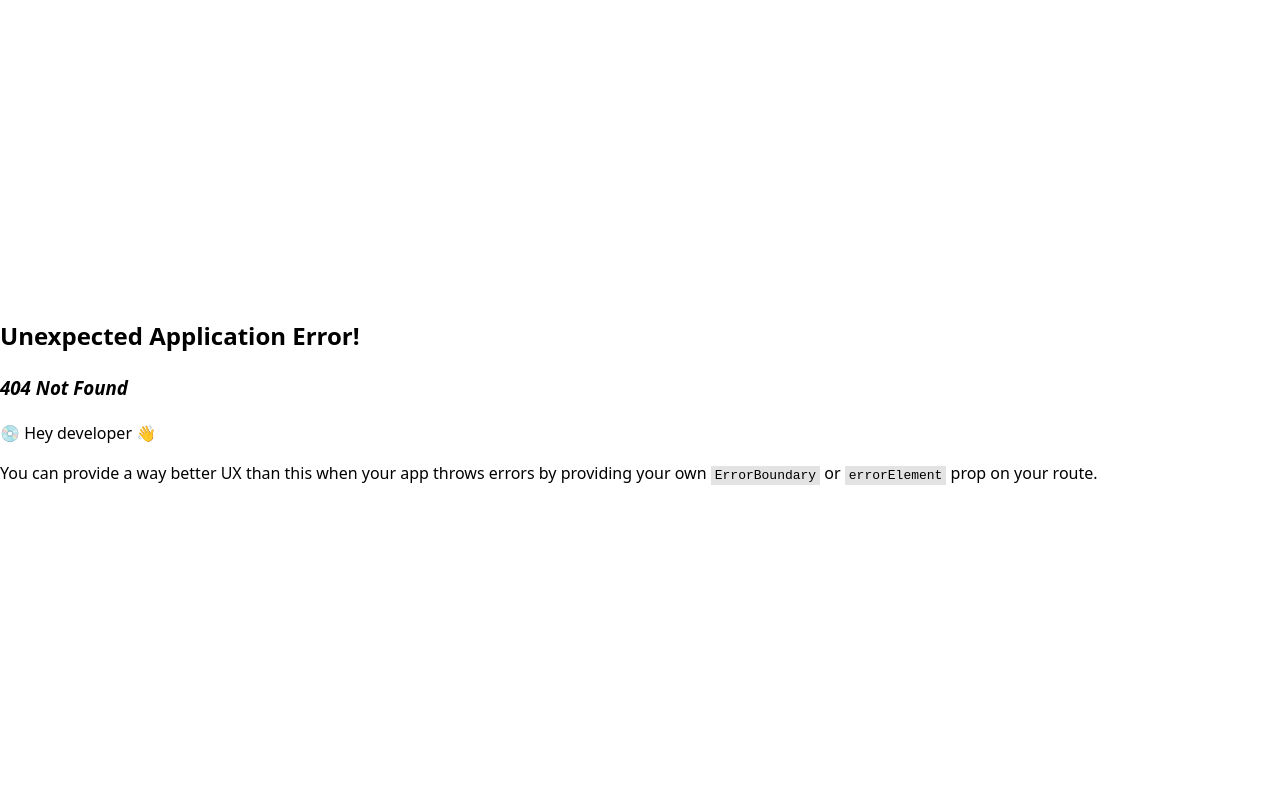
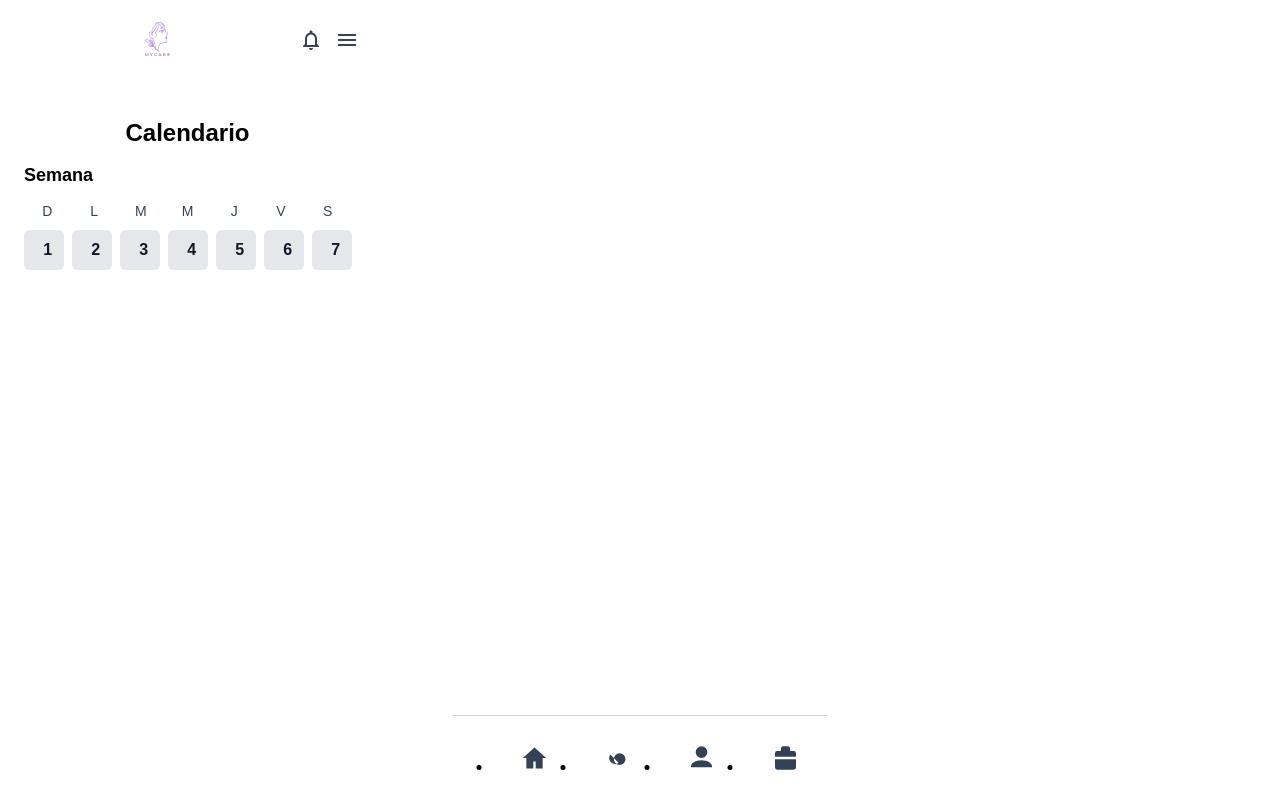
Before and after one commit to mowsix/MyCare, a React (Vite) app: page /calendar in a window 1280 px wide. Before the commit this address had no page. Built offline with nearby package versions, Linux system fonts and the light colour scheme.

Commit message:
calendario

```diff
--- a/src/app/routes/index.tsx
+++ b/src/app/routes/index.tsx
@@ -9,6 +9,7 @@ import Meds from "../../pages/meds/Meds";
 import Routine from "../../pages/routine/CreateRoutine";
 import Skin from "../../pages/skin/Skin";
 import Hair from "../../pages/hair/Hair";
+import Calendar from "../../pages/calendar/Calendar";
 
 
 export const router = createBrowserRouter([
@@ -24,6 +25,7 @@ export const router = createBrowserRouter([
       { path: "routine", element: <Routine /> },
       { path: "skin", element: <Skin /> },
       { path: "hair", element: <Hair /> },
+      { path: "calendar", element: <Calendar /> },
     ],
   },
 ]);
--- /dev/null
+++ b/src/components/BottomNav.module.scss
@@ -0,0 +1,33 @@
+$mobile-max: 375px;
+$ink-700: #334155;
+$ink-900: #0f172a;
+
+.nav {
+  position: fixed;
+  left: 50%;
+  bottom: 0;
+  transform: translateX(-50%);
+  width: 100%;
+  max-width: $mobile-max;
+  background: #ffffff;
+  border-top: 1px solid #d1d5db;
+  z-index: 50;
+
+  ul { display: grid; grid-template-columns: repeat(4, 1fr); }
+}
+
+.tab {
+  display: grid;
+  place-items: center;
+  padding: 12px 0;
+  text-decoration: none;
+
+  svg { width: 28px; height: 28px; color: $ink-700; }
+}
+
+.active {
+  background: #e5e7eb;
+  border-top: 2px solid $ink-900;
+
+  svg { color: $ink-900; }
+}
--- /dev/null
+++ b/src/components/BottomNav.tsx
@@ -0,0 +1,46 @@
+import React from "react";
+import { NavLink } from "react-router-dom";
+import s from "./BottomNav.module.scss";
+
+/* Iconos inline */
+const HomeIcon = (p: React.SVGProps<SVGSVGElement>) => (
+  <svg viewBox="0 0 24 24" {...p}><path fill="currentColor" d="M12 3 2 12h3v9h6v-6h2v6h6v-9h3Z"/></svg>
+);
+const PillIcon = (p: React.SVGProps<SVGSVGElement>) => (
+  <svg viewBox="0 0 24 24" {...p}><path fill="currentColor" d="M4 12a5 5 0 0 0 8 4l-7-7a4.98 4.98 0 0 0-1 3Zm9-4a5 5 0 1 1 0 10 5 5 0 0 1 0-10Zm-6.5.5 7 7"/></svg>
+);
+const UserIcon = (p: React.SVGProps<SVGSVGElement>) => (
+  <svg viewBox="0 0 24 24" {...p}><path fill="currentColor" d="M12 12a5 5 0 1 0-5-5 5 5 0 0 0 5 5Zm0 2c-5 0-9 2.5-9 5v1h18v-1c0-2.5-4-5-9-5Z"/></svg>
+);
+const KitIcon = (p: React.SVGProps<SVGSVGElement>) => (
+  <svg viewBox="0 0 24 24" {...p}><path fill="currentColor" d="M8 6V4a2 2 0 0 1 2-2h4a2 2 0 0 1 2 2v2h3a2 2 0 0 1 2 2v3H3V8a2 2 0 0 1 2-2h3Zm2-2h4v2h-4V4Zm-7 9h18v7a2 2 0 0 1-2 2H5a2 2 0 0 1-2-2v-7Zm9 1h2v3h3v2h-3v3h-2v-3H7v-2h5v-3Z"/></svg>
+);
+
+export default function BottomNav() {
+  return (
+    <nav className={s.nav} aria-label="Navegación inferior">
+      <ul>
+        <li>
+          <NavLink to="/home" end className={({isActive}) => `${s.tab} ${isActive ? s.active : ""}`}>
+            <HomeIcon />
+          </NavLink>
+        </li>
+        <li>
+          <NavLink to="/meds" className={({isActive}) => `${s.tab} ${isActive ? s.active : ""}`}>
+            <PillIcon />
+          </NavLink>
+        </li>
+        <li>
+          <NavLink to="/hair" className={({isActive}) => `${s.tab} ${isActive ? s.active : ""}`}>
+            <UserIcon />
+          </NavLink>
+        </li>
+        <li>
+          <NavLink to="/skin" className={({isActive}) => `${s.tab} ${isActive ? s.active : ""}`}>
+            <KitIcon />
+          </NavLink>
+        </li>
+      </ul>
+    </nav>
+  );
+}
--- /dev/null
+++ b/src/pages/calendar/Calendar.module.scss
@@ -0,0 +1,116 @@
+$mobile-max: 375px;
+$gray-200: #e5e7eb;
+$gray-700: #374151;
+$gray-900: #111827;
+$primary: #334155;
+
+.wrap {
+  max-width: $mobile-max;
+  margin: 0 auto;
+  min-height: 100dvh;
+  background: #fff;
+  font-family: "Poppins", sans-serif;
+  position: relative;
+}
+
+.header {
+  display: flex;
+  justify-content: space-between;
+  align-items: center;
+  padding: 16px;
+
+  .actions {
+    display: flex;
+    gap: 12px;
+    color: $gray-700;
+  }
+
+  .logo { height: 48px; }
+}
+
+.main {
+  padding: 24px;
+}
+
+.title {
+  font-size: 24px;
+  font-weight: 700;
+  text-align: center;
+  margin-bottom: 16px;
+}
+
+.subtitle {
+  font-size: 18px;
+  font-weight: 600;
+  margin-bottom: 12px;
+}
+
+.weekRow {
+  display: grid;
+  grid-template-columns: repeat(7, 1fr);
+  text-align: center;
+  margin-bottom: 8px;
+
+  .weekDay {
+    font-size: 14px;
+    color: $gray-700;
+    font-weight: 500;
+  }
+}
+
+.daysRow {
+  display: grid;
+  grid-template-columns: repeat(7, 1fr);
+  gap: 8px;
+  justify-items: center;
+}
+
+.dayBox {
+  width: 40px;
+  height: 40px;
+  background: $gray-200;
+  border-radius: 6px;
+  display: grid;
+  place-items: center;
+  font-weight: 600;
+  color: $gray-900;
+  border: none;
+  cursor: pointer;
+  transition: 0.2s;
+
+  &:hover { background: #d1d5db; }
+}
+
+.active {
+  background: $primary;
+  color: #fff;
+}
+
+/* Popup estilo modal */
+.popup {
+  position: fixed;
+  left: 0; right: 0; bottom: 0;
+  background: rgba(0,0,0,0.4);
+  display: flex;
+  justify-content: center;
+  align-items: flex-end;
+  z-index: 100;
+}
+
+.popupContent {
+  background: #fff;
+  width: 100%;
+  max-width: $mobile-max;
+  padding: 16px;
+  border-top-left-radius: 12px;
+  border-top-right-radius: 12px;
+}
+
+.closeBtn {
+  margin-top: 12px;
+  padding: 8px 12px;
+  border: none;
+  background: $gray-200;
+  border-radius: 6px;
+  cursor: pointer;
+}
--- /dev/null
+++ b/src/pages/calendar/Calendar.tsx
@@ -0,0 +1,82 @@
+import React, { useState } from "react";
+import Logo from "../../assets/Logo";
+import s from "./Calendar.module.scss";
+import BottomNav from "../../components/BottomNav";
+import { useRoutine, formatTime } from "../../lib/routineStore";
+
+const DAYS = ["D", "L", "M", "M", "J", "V", "S"];
+
+
+export default function Calendar() {
+  const { items } = useRoutine();
+  const [selectedDay, setSelectedDay] = useState<number | null>(null);
+
+  // Filtrar rutinas por día seleccionado
+  const dayRoutines = selectedDay !== null
+    ? items.filter((it) => it.days.includes(selectedDay))
+    : [];
+
+  return (
+    <div className={s.wrap}>
+      {/* Header */}
+      <header className={s.header}>
+        <Logo className={s.logo} />
+        <div className={s.actions}>
+          <span className="material-icons">notifications_none</span>
+          <span className="material-icons">menu</span>
+        </div>
+      </header>
+
+      {/* Main */}
+      <main className={s.main}>
+        <h1 className={s.title}>Calendario</h1>
+        <h2 className={s.subtitle}>Semana</h2>
+
+        {/* Semana */}
+        <div className={s.weekRow}>
+          {DAYS.map((d, i) => (
+            <div key={i} className={s.weekDay}>{d}</div>
+          ))}
+        </div>
+
+        <div className={s.daysRow}>
+          {Array.from({ length: 7 }).map((_, i) => (
+            <button
+              key={i}
+              onClick={() => setSelectedDay(i)}
+              className={`${s.dayBox} ${selectedDay === i ? s.active : ""}`}
+            >
+              {i + 1}
+            </button>
+          ))}
+        </div>
+      </main>
+
+      {/* Popup de rutinas del día */}
+      {selectedDay !== null && (
+        <div className={s.popup}>
+          <div className={s.popupContent}>
+            <h3>Rutinas del día {DAYS[selectedDay]}</h3>
+            {dayRoutines.length === 0 ? (
+              <p>No hay rutinas guardadas</p>
+            ) : (
+              <ul>
+                {dayRoutines.map((it) => (
+                  <li key={it.id}>
+                    {it.name} — {formatTime(it.hour, it.minute, it.meridiem)}
+                  </li>
+                ))}
+              </ul>
+            )}
+            <button onClick={() => setSelectedDay(null)} className={s.closeBtn}>
+              Cerrar
+            </button>
+          </div>
+        </div>
+      )}
+
+      {/* BottomNav global */}
+      <BottomNav />
+    </div>
+  );
+}
--- a/src/pages/hair/Hair.tsx
+++ b/src/pages/hair/Hair.tsx
@@ -3,6 +3,7 @@ import { Link, NavLink } from "react-router-dom";
 import s from "./Hair.module.scss";
 import Logo from "../../assets/Logo";
 import { useRoutine } from "../../lib/routineStore";
+import BottomNav from "../../components/BottomNav";
 
 /* --------- Iconos (SVG inline) ---------- */
 const HomeIcon = (p: React.SVGProps<SVGSVGElement>) => (
@@ -76,30 +77,7 @@ export default function Hair() {
       </div>
 
       {/* Barra inferior (misma de Home/Meds/Skin) */}
-      <nav className={s.nav} aria-label="Navegación inferior">
-        <ul>
-          <li>
-            <NavLink to="/home" className={({isActive}) => `${s.tab} ${isActive ? s.active : ""}`} end>
-              <HomeIcon />
-            </NavLink>
-          </li>
-          <li>
-            <NavLink to="/meds" className={({isActive}) => `${s.tab} ${isActive ? s.active : ""}`}>
-              <PillIcon />
-            </NavLink>
-          </li>
-          <li>
-            <NavLink to="/profile" className={({isActive}) => `${s.tab} ${isActive ? s.active : ""}`}>
-              <UserIcon />
-            </NavLink>
-          </li>
-          <li>
-            <NavLink to="/routine" className={({isActive}) => `${s.tab} ${isActive ? s.active : ""}`}>
-              <KitIcon />
-            </NavLink>
-          </li>
-        </ul>
-      </nav>
+      <BottomNav />
     </div>
   );
 }
--- a/src/pages/home/Home.tsx
+++ b/src/pages/home/Home.tsx
@@ -1,14 +1,13 @@
-import React from "react";
-import { NavLink, Link } from "react-router-dom";
+import React, { useMemo } from "react";
+import { Link } from "react-router-dom";
 import Logo from "../../assets/Logo";
 import s from "./Home.module.scss";
+import { useRoutine, formatTime } from "../../lib/routineStore";
+import BottomNav from "../../components/BottomNav";
 
 /* -------------------------- ICONOS INLINE (SVG) -------------------------- */
 const BellIcon = (p: React.SVGProps<SVGSVGElement>) => (
   <svg viewBox="0 0 24 24" {...p}><path fill="currentColor" d="M12 22a2 2 0 0 0 2-2h-4a2 2 0 0 0 2 2Zm8-6V11a8 8 0 1 0-16 0v5l-2 2v1h20v-1l-2-2Z"/></svg>
-);
-const HomeIcon = (p: React.SVGProps<SVGSVGElement>) => (
-  <svg viewBox="0 0 24 24" {...p}><path fill="currentColor" d="M12 3 2 12h3v9h6v-6h2v6h6v-9h3Z"/></svg>
 );
 const PillIcon = (p: React.SVGProps<SVGSVGElement>) => (
   <svg viewBox="0 0 24 24" {...p}><path fill="currentColor" d="M4 12a5 5 0 0 0 8 4l-7-7a4.98 4.98 0 0 0-1 3Zm9-4a5 5 0 1 1 0 10 5 5 0 0 1 0-10Zm-6.5.5 7 7"/></svg>
@@ -19,28 +18,26 @@ const UserIcon = (p: React.SVGProps<SVGSVGElement>) => (
 const KitIcon = (p: React.SVGProps<SVGSVGElement>) => (
   <svg viewBox="0 0 24 24" {...p}><path fill="currentColor" d="M8 6V4a2 2 0 0 1 2-2h4a2 2 0 0 1 2 2v2h3a2 2 0 0 1 2 2v3H3V8a2 2 0 0 1 2-2h3Zm2-2h4v2h-4V4Zm-7 9h18v7a2 2 0 0 1-2 2H5a2 2 0 0 1-2-2v-7Zm9 1h2v3h3v2h-3v3h-2v-3H7v-2h5v-3Z"/></svg>
 );
-const CalendarIcon = (p: React.SVGProps<SVGSVGElement>) => (
-  <svg viewBox="0 0 24 24" {...p}><path fill="currentColor" d="M7 2h2v2h6V2h2v2h3a2 2 0 0 1 2 2v14a2 2 0 0 1-2 2H4a2 2 0 0 1-2-2V6a2 2 0 0 1 2-2h3V2Zm13 8H4v10h16V10Z"/></svg>
-);
 const SpoonIcon = (p: React.SVGProps<SVGSVGElement>) => (
   <svg viewBox="0 0 24 24" {...p}><path fill="currentColor" d="M10 2a6 6 0 0 0-6 6c0 2.2 1.2 4.1 3 5.1V21a1 1 0 0 0 2 0v-7.9c1.8-1 3-2.9 3-5.1a6 6 0 0 0-2-4Z"/></svg>
 );
 
 /* ------------------------- Card reutilizable ------------------------ */
-type CardProps = { title: string; time: string; icons?: "kit+spoon" | "pill" | "user" };
-function ReminderCard({ title, time, icons = "pill" }: CardProps) {
+type IconKind = "kit+spoon" | "pill" | "user";
+type CardProps = { title: string; time: string; icon: IconKind };
+function ReminderCard({ title, time, icon }: CardProps) {
   return (
     <div className={s.card}>
       <div className={s.left}>
         <div className={s.iconPair}>
-          {icons === "kit+spoon" && (
+          {icon === "kit+spoon" && (
             <>
               <div className={s.iconCircle}><KitIcon /></div>
               <div className={s.iconCircle}><SpoonIcon /></div>
             </>
           )}
-          {icons === "pill" && <div className={s.iconCircle}><PillIcon /></div>}
-          {icons === "user" && <div className={s.iconCircle}><UserIcon /></div>}
+          {icon === "pill" && <div className={s.iconCircle}><PillIcon /></div>}
+          {icon === "user" && <div className={s.iconCircle}><UserIcon /></div>}
         </div>
         <div className={s.cardTitle}>{title}</div>
       </div>
@@ -49,8 +46,42 @@ function ReminderCard({ title, time, icons = "pill" }: CardProps) {
   );
 }
 
+/* Helpers */
+function minutesOfDay(hour: number, minute: number, mer: "AM" | "PM") {
+  const h12 = hour % 12;
+  const h24 = mer === "PM" ? h12 + 12 : h12;
+  return h24 * 60 + minute;
+}
+const MONTHS_ES = ["ENE","FEB","MAR","ABR","MAY","JUN","JUL","AGO","SEP","OCT","NOV","DIC"];
+
 /* ---------------------------------- HOME --------------------------------- */
 export default function Home() {
+  const { items } = useRoutine(); // todos los items guardados
+  const now = new Date();
+  const todayIdx = now.getDay(); // 0..6 -> D..S
+
+  // Filtrar SOLO los de hoy y ordenarlos por hora
+  const todays = useMemo(() => {
+    const list = items.filter((it) => (it.days || []).includes(todayIdx));
+    return list.sort((a, b) =>
+      minutesOfDay(a.hour, a.minute, a.meridiem) - minutesOfDay(b.hour, b.minute, b.meridiem)
+    );
+  }, [items, todayIdx]);
+
+  // Top 2 para el resumen
+  const summary = todays.slice(0, 2);
+
+  // Icono según categoría
+  const iconFor = (cat: "pastillas" | "piel" | "cabello"): IconKind => {
+    if (cat === "pastillas") return "pill";
+    if (cat === "piel") return "user";
+    return "kit+spoon"; // cabello
+  };
+
+  // Chip calendario dinámico
+  const day = String(now.getDate()).padStart(2, "0");
+  const mon = MONTHS_ES[now.getMonth()];
+
   return (
     <div className={s.wrap}>
       <div className={s.container}>
@@ -65,53 +96,40 @@ export default function Home() {
 
         {/* Caja resumen */}
         <section className={s.summary}>
-          <div className={s.summaryRow}>
-            <div>Vitamina C</div>
-            <div className={s.summaryTime}>8 PM</div>
-          </div>
-          <div className={s.summaryRow}>
-            <div>Mascarilla Saviloe</div>
-            <div className={s.summaryTime}>9 PM</div>
-          </div>
+          {summary.length === 0 ? (
+            <div className={s.summaryRow}>
+              <div>No hay recordatorios para hoy</div>
+              <div className={s.summaryTime}>—</div>
+            </div>
+          ) : (
+            summary.map((it) => (
+              <div key={it.id} className={s.summaryRow}>
+                <div>{it.name}</div>
+                <div className={s.summaryTime}>{formatTime(it.hour, it.minute, it.meridiem)}</div>
+              </div>
+            ))
+          )}
         </section>
 
-        {/* Tarjetas */}
-        <ReminderCard icons="kit+spoon" title="Vitamina C"       time="8:00am" />
-        <ReminderCard icons="pill"       title="Isoface"          time="10:00am" />
-        <ReminderCard icons="user"       title="Schwarzkopf coco" time="9:00pm" />
+        {/* Tarjetas del día */}
+        {todays.map((it) => (
+          <ReminderCard
+            key={it.id}
+            title={it.name}
+            time={formatTime(it.hour, it.minute, it.meridiem)}
+            icon={iconFor(it.category)}
+          />
+        ))}
       </div>
 
       {/* Chip calendario */}
       <Link to="/calendar" className={s.calendar} aria-label="Abrir calendario">
-        <div className="day" style={{fontWeight:900}}>05</div>
-        <div className="mon">FEB</div>
+        <div className="day" style={{fontWeight:900}}>{day}</div>
+        <div className="mon">{mon}</div>
       </Link>
 
-      {/* Barra de navegación inferior */}
-      <nav className={s.nav} aria-label="Navegación inferior">
-        <ul>
-          <li>
-            <NavLink to="/home" className={({isActive}) => isActive ? "active" : "" } end>
-              <HomeIcon />
-            </NavLink>
-          </li>
-          <li>
-            <NavLink to="/meds" className={({isActive}) => isActive ? "active" : "" }>
-              <PillIcon />
-            </NavLink>
-          </li>
-          <li>
-            <NavLink to="/kit" className={({isActive}) => isActive ? "active" : "" }>
-              <UserIcon />
-            </NavLink>
-          </li>
-          <li>
-            <NavLink to="/skin" className={({isActive}) => isActive ? "active" : "" }>
-              <KitIcon />
-            </NavLink>
-          </li>
-        </ul>
-      </nav>
+      {/* Barra de navegación unificada */}
+      <BottomNav />
     </div>
   );
 }
--- a/src/pages/meds/Meds.tsx
+++ b/src/pages/meds/Meds.tsx
@@ -3,6 +3,7 @@ import { Link, NavLink } from "react-router-dom";
 import s from "./Meds.module.scss";
 import Logo from "../../assets/Logo";
 import { useRoutine, formatTime } from "../../lib/routineStore";
+import BottomNav from "../../components/BottomNav";
 
 /* --------- Iconos (SVG inline, sin dependencias) ---------- */
 const HomeIcon = (p: React.SVGProps<SVGSVGElement>) => (
@@ -68,31 +69,8 @@ export default function Meds() {
         </Link>
       </div>
 
-      {/* Barra inferior */}
-      <nav className={s.nav} aria-label="Navegación inferior">
-        <ul>
-          <li>
-            <NavLink to="/home" className={({isActive}) => `${s.tab} ${isActive ? s.active : ""}`} end>
-              <HomeIcon />
-            </NavLink>
-          </li>
-          <li>
-            <NavLink to="/meds" className={({isActive}) => `${s.tab} ${isActive ? s.active : ""}`}>
-              <PillIcon />
-            </NavLink>
-          </li>
-          <li>
-            <NavLink to="/profile" className={({isActive}) => `${s.tab} ${isActive ? s.active : ""}`}>
-              <UserIcon />
-            </NavLink>
-          </li>
-          <li>
-            <NavLink to="/kit" className={({isActive}) => `${s.tab} ${isActive ? s.active : ""}`}>
-              <KitIcon />
-            </NavLink>
-          </li>
-        </ul>
-      </nav>
+      {/* Navegación inferior */}
+      <BottomNav />
     </div>
   );
 }
--- a/src/pages/skin/Skin.tsx
+++ b/src/pages/skin/Skin.tsx
@@ -3,6 +3,7 @@ import { Link, NavLink } from "react-router-dom";
 import s from "./Skin.module.scss";
 import Logo from "../../assets/Logo";
 import { useRoutine } from "../../lib/routineStore";
+import BottomNav from "../../components/BottomNav";
 
 /* --------- Iconos (SVG inline, sin dependencias) ---------- */
 const HomeIcon = (p: React.SVGProps<SVGSVGElement>) => (
@@ -66,30 +67,7 @@ export default function Skin() {
       </div>
 
       {/* Barra inferior (misma que en Home/Meds) */}
-      <nav className={s.nav} aria-label="Navegación inferior">
-        <ul>
-          <li>
-            <NavLink to="/home" className={({isActive}) => `${s.tab} ${isActive ? s.active : ""}`} end>
-              <HomeIcon />
-            </NavLink>
-          </li>
-          <li>
-            <NavLink to="/meds" className={({isActive}) => `${s.tab} ${isActive ? s.active : ""}`}>
-              <PillIcon />
-            </NavLink>
-          </li>
-          <li>
-            <NavLink to="/profile" className={({isActive}) => `${s.tab} ${isActive ? s.active : ""}`}>
-              <UserIcon />
-            </NavLink>
-          </li>
-          <li>
-            <NavLink to="/routine" className={({isActive}) => `${s.tab} ${isActive ? s.active : ""}`}>
-              <KitIcon />
-            </NavLink>
-          </li>
-        </ul>
-      </nav>
+       <BottomNav />
     </div>
   );
 }
```
